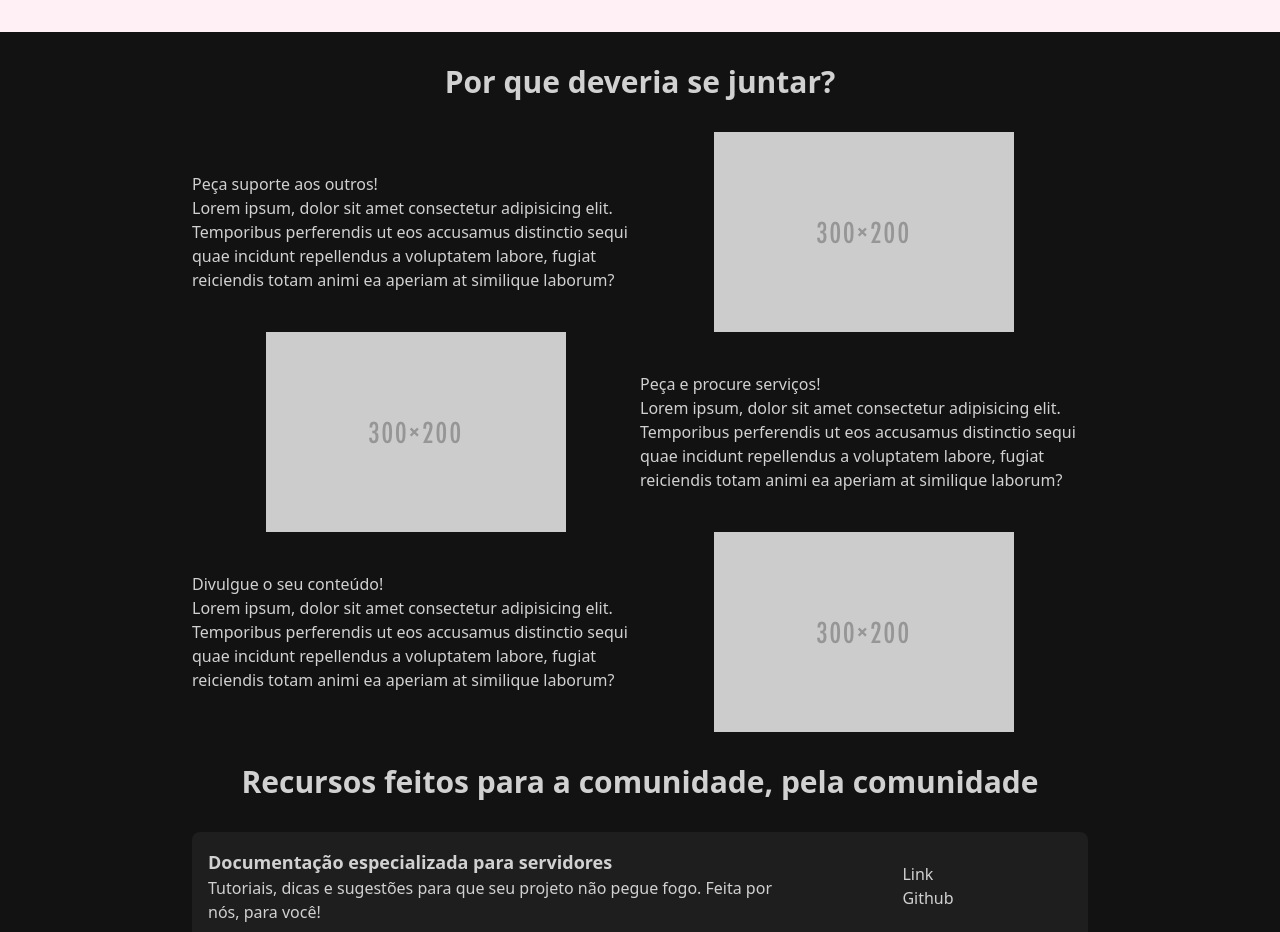
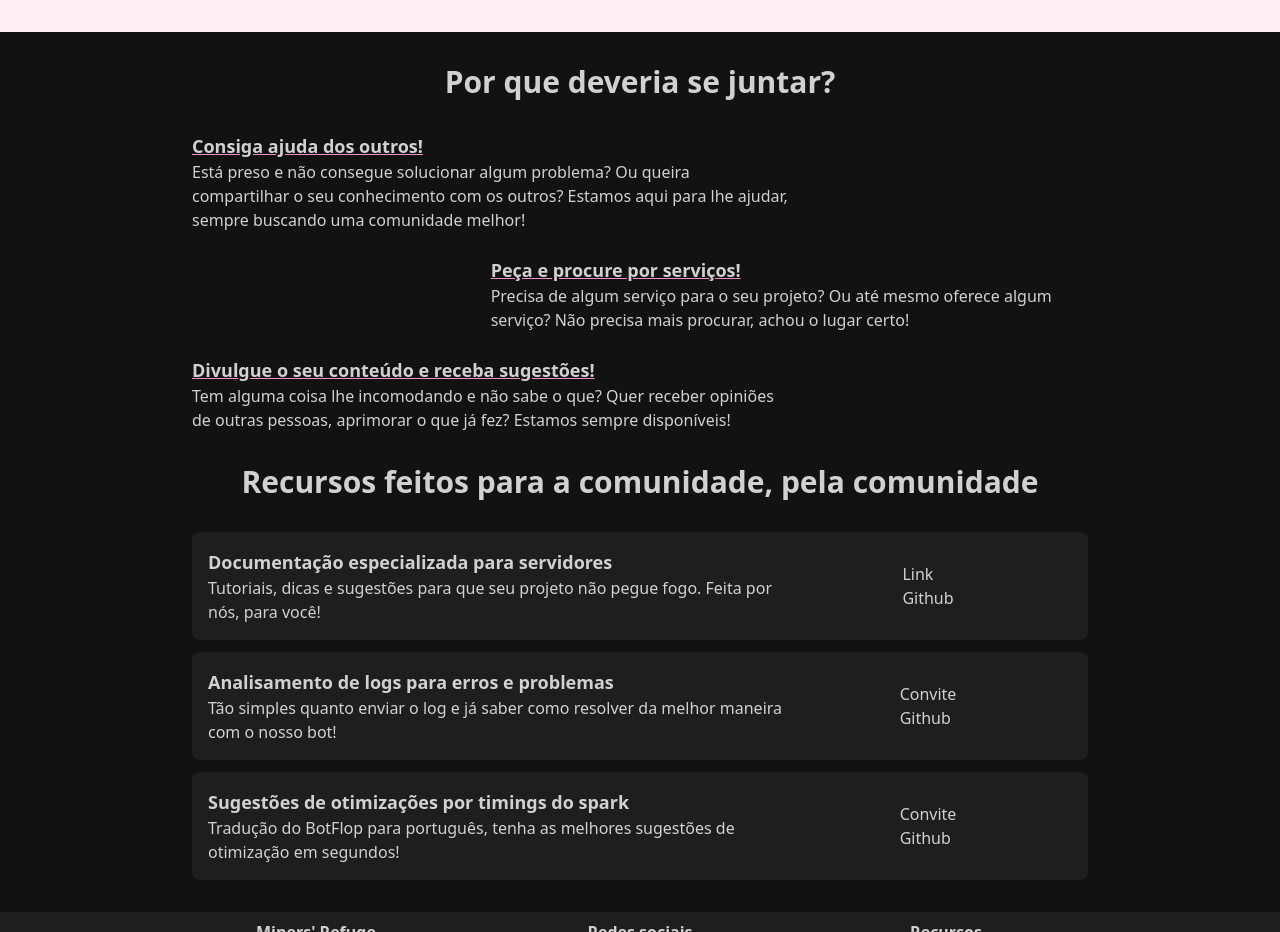
Before and after one commit to MinersRefuge/website, a website: page index.html in a window 1280 px wide. Shown: the part 640-1572 px from the top of the page. Drawn offline with Linux system fonts and the light colour scheme; a web font is replaced by a local one.

Commit message:
Alteração motivos

```diff
--- a/index.html
+++ b/index.html
@@ -31,30 +31,24 @@
     <!-- Motivos -->
     <div class="max-w-4xl mx-auto">
         <h1 class="text-center font-bold text-3xl my-8">Por que deveria se juntar?</h1>
-        <div class="grid grid-cols-2 place-items-center">
-            <div>
-                <h1>Peça suporte aos outros!</h1>
-                <p>Lorem ipsum, dolor sit amet consectetur adipisicing elit. Temporibus perferendis ut eos accusamus distinctio sequi quae incidunt repellendus a voluptatem labore, fugiat reiciendis totam animi ea aperiam at similique laborum?</p>
+        <div class="grid grid-cols-3 place-items-center space-y-6">
+            <div class="col-span-2">
+                <h1 class="font-bold text-lg underline decoration-tertiary">Consiga ajuda dos outros!</h1>
+                <p>Está preso e não consegue solucionar algum problema? Ou queira compartilhar o seu conhecimento com os outros? Estamos aqui para lhe ajudar, sempre buscando uma comunidade melhor! </p>
             </div>
-            <div>
-                <img src="img/300x200.png">
+            <div></div>
+
+            <div></div>
+            <div class="col-span-2">
+                <h1 class="font-bold text-lg underline decoration-tertiary">Peça e procure por serviços!</h1>
+                <p>Precisa de algum serviço para o seu projeto? Ou até mesmo oferece algum serviço? Não precisa mais procurar, achou o lugar certo!</p>
             </div>
 
-            <div>
-                <img src="img/300x200.png">
+            <div class="col-span-2">
+                <h1 class="font-bold text-lg underline decoration-tertiary">Divulgue o seu conteúdo e receba sugestões!</h1>
+                <p>Tem alguma coisa lhe incomodando e não sabe o que? Quer receber opiniões de outras pessoas, aprimorar o que já fez? Estamos sempre disponíveis!</p>
             </div>
-            <div>
-                <h1>Peça e procure serviços!</h1>
-                <p>Lorem ipsum, dolor sit amet consectetur adipisicing elit. Temporibus perferendis ut eos accusamus distinctio sequi quae incidunt repellendus a voluptatem labore, fugiat reiciendis totam animi ea aperiam at similique laborum?</p>
-            </div>
-
-            <div>
-                <h1>Divulgue o seu conteúdo!</h1>
-                <p>Lorem ipsum, dolor sit amet consectetur adipisicing elit. Temporibus perferendis ut eos accusamus distinctio sequi quae incidunt repellendus a voluptatem labore, fugiat reiciendis totam animi ea aperiam at similique laborum?</p>
-            </div>
-            <div>
-                <img src="img/300x200.png">
-            </div>
+            <div></div>
         </div>
     </div>
     <!-- End Motivos -->
--- a/tailwind.config.js
+++ b/tailwind.config.js
@@ -18,7 +18,7 @@ module.exports = {
         'onPrimary':'#F2F2F2',//Text on Primary Color
         'secondary':'#fff0f5',//Yada Yada...
         'onSecondary':'#1A1A1A',
-        'tertiary':'#E34234',
+        'tertiary':'#f38fcb',
         //'onTertiary':'#F2F2F2',
       },
       fontFamily: {
```
Also changed, not shown: css/style.css.
